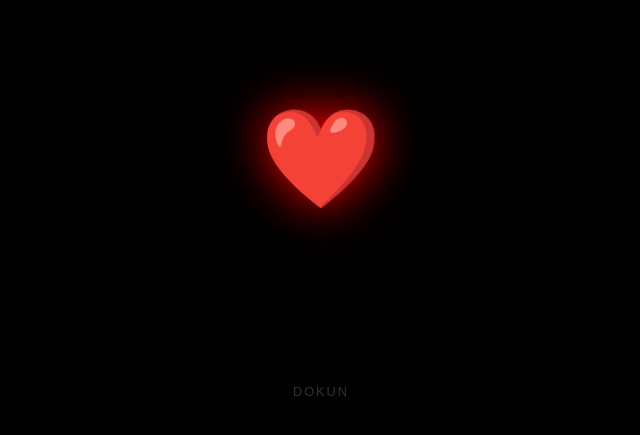
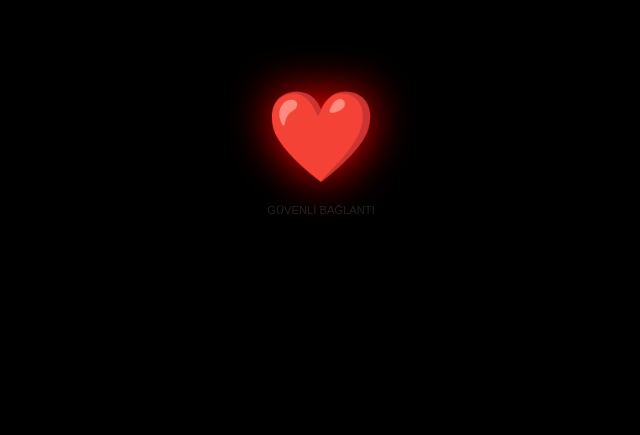
Before and after one commit to rchProV3/14-subat, a plain HTML site: page index.html in a window 1280 px wide. Shown: the part 241-676 px from the top of the page, without its empty margins (319-959 px from the left). Drawn offline with Linux system fonts and the light colour scheme.

Commit message:
Update index.html

```diff
--- a/index.html
+++ b/index.html
@@ -2,51 +2,59 @@
 <html lang="tr">
 <head>
     <meta charset="UTF-8">
-    <meta name="viewport" content="width=device-width, initial-scale=1.0">
+    <meta name="viewport" content="width=device-width, initial-scale=1.0, maximum-scale=1.0, user-scalable=no">
     <title>Sonsuzluk</title>
+    <link rel="manifest" href="manifest.json">
+    <meta name="apple-mobile-web-app-capable" content="yes">
+    <meta name="apple-mobile-web-app-status-bar-style" content="black-translucent">
+
     <style>
-        body {
-            margin: 0;
-            background: #000;
-            display: flex;
-            align-items: center;
-            justify-content: center;
-            height: 100vh;
-            overflow: hidden;
-        }
+        body, html { margin: 0; padding: 0; width: 100%; height: 100%; background: #000; display: flex; align-items: center; justify-content: center; overflow: hidden; font-family: sans-serif; }
 
-        .heart {
-            font-size: 80px;
-            cursor: pointer;
-            animation: heartbeat 1.2s infinite;
-            filter: drop-shadow(0 0 20px #ff0000);
-            text-decoration: none;
-            user-select: none;
-            -webkit-tap-highlight-color: transparent;
-        }
+        /* Kalp Ekranı (Tarayıcı için) */
+        #heart-view { display: flex; flex-direction: column; align-items: center; }
+        .heart { font-size: 80px; animation: beat 1.2s infinite; cursor: pointer; filter: drop-shadow(0 0 20px red); text-decoration: none; }
 
-        @keyframes heartbeat {
-            0% { transform: scale(1); }
-            14% { transform: scale(1.3); }
-            28% { transform: scale(1); }
-            42% { transform: scale(1.15); }
-            70% { transform: scale(1); }
-        }
+        /* Yükleme Ekranı (PWA için) */
+        #loader-view { display: none; flex-direction: column; align-items: center; }
+        .spinner { width: 40px; height: 40px; border: 3px solid rgba(212,175,55,0.1); border-top: 3px solid #d4af37; border-radius: 50%; animation: spin 1s linear infinite; }
+        .loading-text { margin-top: 15px; color: #d4af37; font-size: 0.8rem; letter-spacing: 3px; font-weight: 300; }
 
-        .text {
-            position: absolute;
-            bottom: 20%;
-            color: #333;
-            font-family: Arial, sans-serif;
-            font-size: 0.8rem;
-            letter-spacing: 2px;
-        }
+        @keyframes beat { 0%, 100% { transform: scale(1); } 50% { transform: scale(1.2); } }
+        @keyframes spin { 0% { transform: rotate(0deg); } 100% { transform: rotate(360deg); } }
     </style>
 </head>
 <body>
 
-    <a href="we.html" class="heart">❤️</a>
-    <div class="text">DOKUN</div>
+    <div id="heart-view">
+        <div class="heart">❤️</div>
+        <p style="color: #222; margin-top: 20px; font-size: 0.7rem;">GÜVENLİ BAĞLANTI</p>
+    </div>
 
+    <div id="loader-view">
+        <div class="spinner"></div>
+        <div class="loading-text">SİSTEM YÜKLENİYOR...</div>
+    </div>
+
+    <script>
+        // PWA Modunda mı açıldı kontrol et (Standalone)
+        const isPWA = window.matchMedia('(display-mode: standalone)').matches || window.navigator.standalone;
+
+        if (isPWA) {
+            // Eğer uygulamaysa kalp görünümünü gizle, loader'ı göster
+            document.getElementById('heart-view').style.display = 'none';
+            document.getElementById('loader-view').style.display = 'flex';
+
+            // 2.5 saniye sonra we.html'e yönlendir
+            setTimeout(() => {
+                window.location.href = "we.html";
+            }, 2500);
+        }
+
+        // Service Worker Kaydı
+        if ('serviceWorker' in navigator) {
+            navigator.serviceWorker.register('sw.js');
+        }
+    </script>
 </body>
 </html>
```
